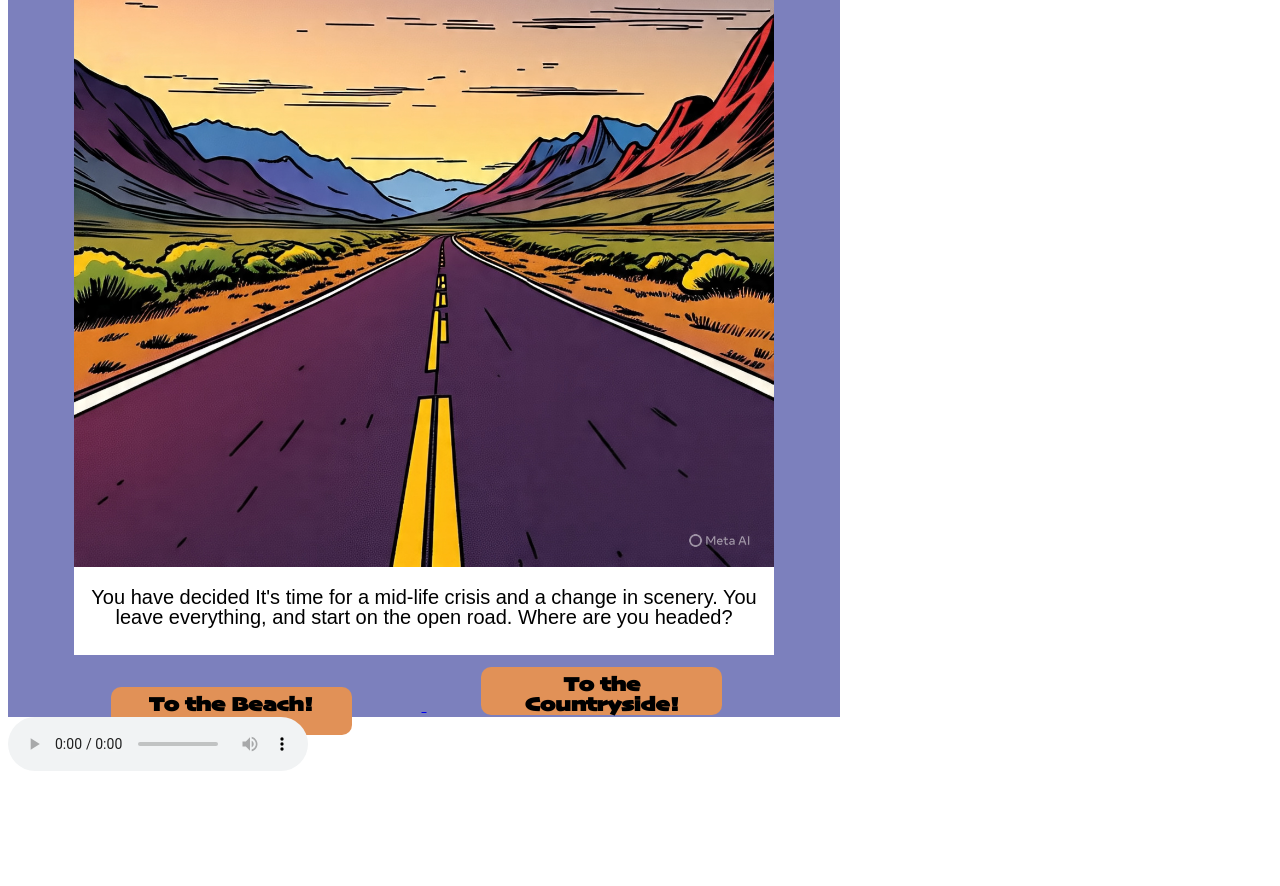
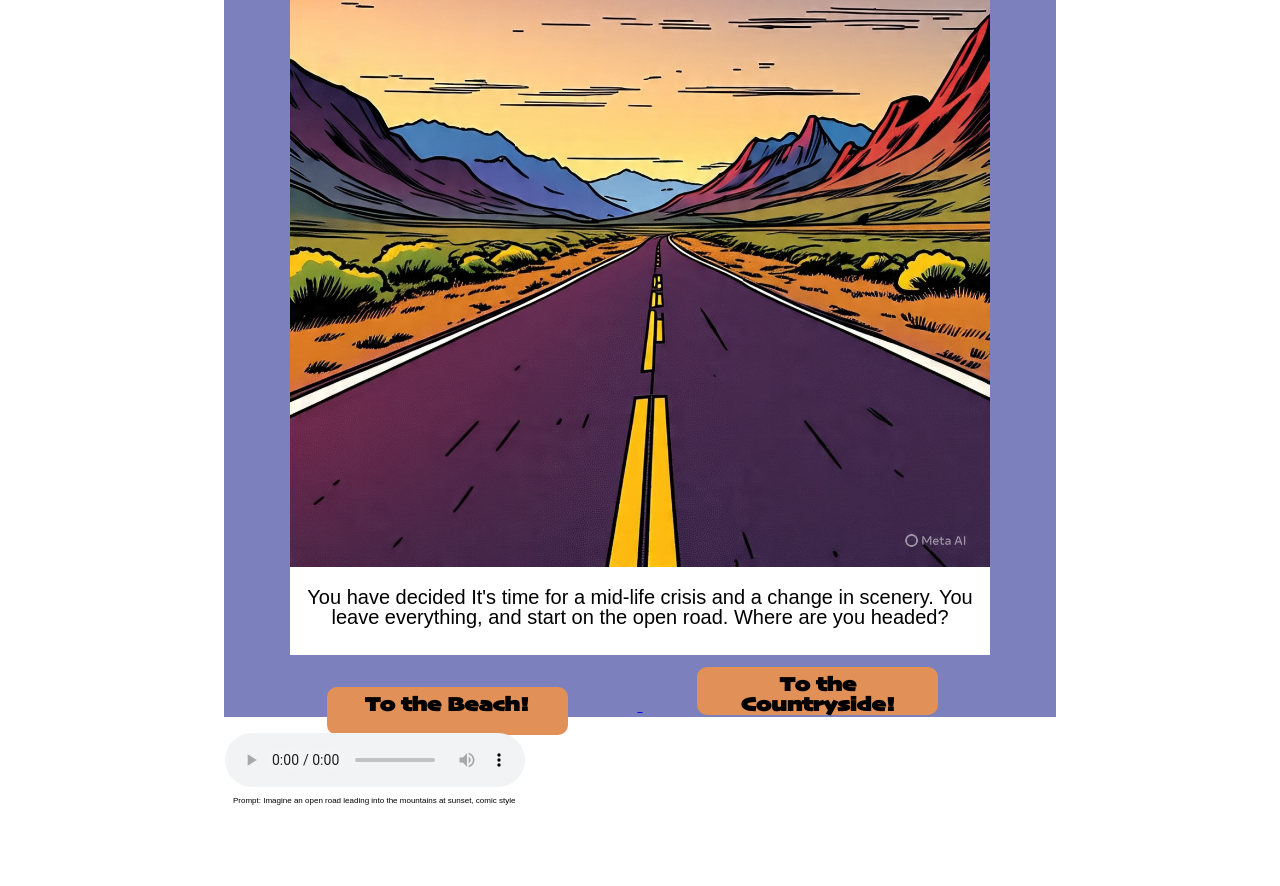
Before and after one commit to lwilli04/leah-willis-interactive-development, a plain HTML site: page nomads-adventure2.0/begin.html in a window 1280 px wide. Shown: the part 273-1159 px from the top of the page. Before the commit the page ends 1108 px from the top, so only its background shows below. Drawn offline with Linux system fonts and the light colour scheme; files whose address does not match are found by name.

Commit message:
updates on everything

```diff
--- a/nomads-adventure2.0/begin.html
+++ b/nomads-adventure2.0/begin.html
@@ -33,10 +33,15 @@
 <a href="countryside.html"> <div class="choices">To the Countryside!</div> </a>
  </div>
 
+ <div class="music-prompt-box">
  <audio controls autoplay>
   <source src="media/game-start.mp3" type="audio/mpeg">
   Your browser does not support the audio tag.
 </audio>
+<div id="prompt-text">
+Prompt: Imagine an open road leading into the mountains at sunset, comic style
+</div>
+ </div>
 
 
 </body>
--- a/nomads-adventure2.0/css/style.css
+++ b/nomads-adventure2.0/css/style.css
@@ -23,6 +23,7 @@ html{
     position: relative;
     padding: 2rem;
     font-family: skia;
+    margin: auto;
 }
 
 
@@ -171,3 +172,16 @@ margin-bottom: 0px;
     font-weight: bold;
     border-radius: 10px;
 }
+
+.music-prompt-box{
+    margin: auto;
+    width: 830px;
+    height: 150px;
+    margin-top: 2rem;
+    font-size: 1rem;
+    font-family: Arial, Helvetica, sans-serif;
+}
+
+#prompt-text{
+margin: 1rem;
+}
```
Also changed, not shown: css/home-page-style.css (+8 -2 lines), index.html (+11 -2 lines), nomads-adventure2.0/beach.html (+5 -0 lines), nomads-adventure2.0/boil-ocean-water.html (+5 -0 lines), nomads-adventure2.0/build-fire.html (+6 -1 lines), nomads-adventure2.0/catch-some-gnarly-waves.html (+6 -0 lines), screenshots/Screenshot 2025-11-19 at 2.36.12 PM.png (added), screenshots/museum-home-thresh.png (added), 1 other file.
